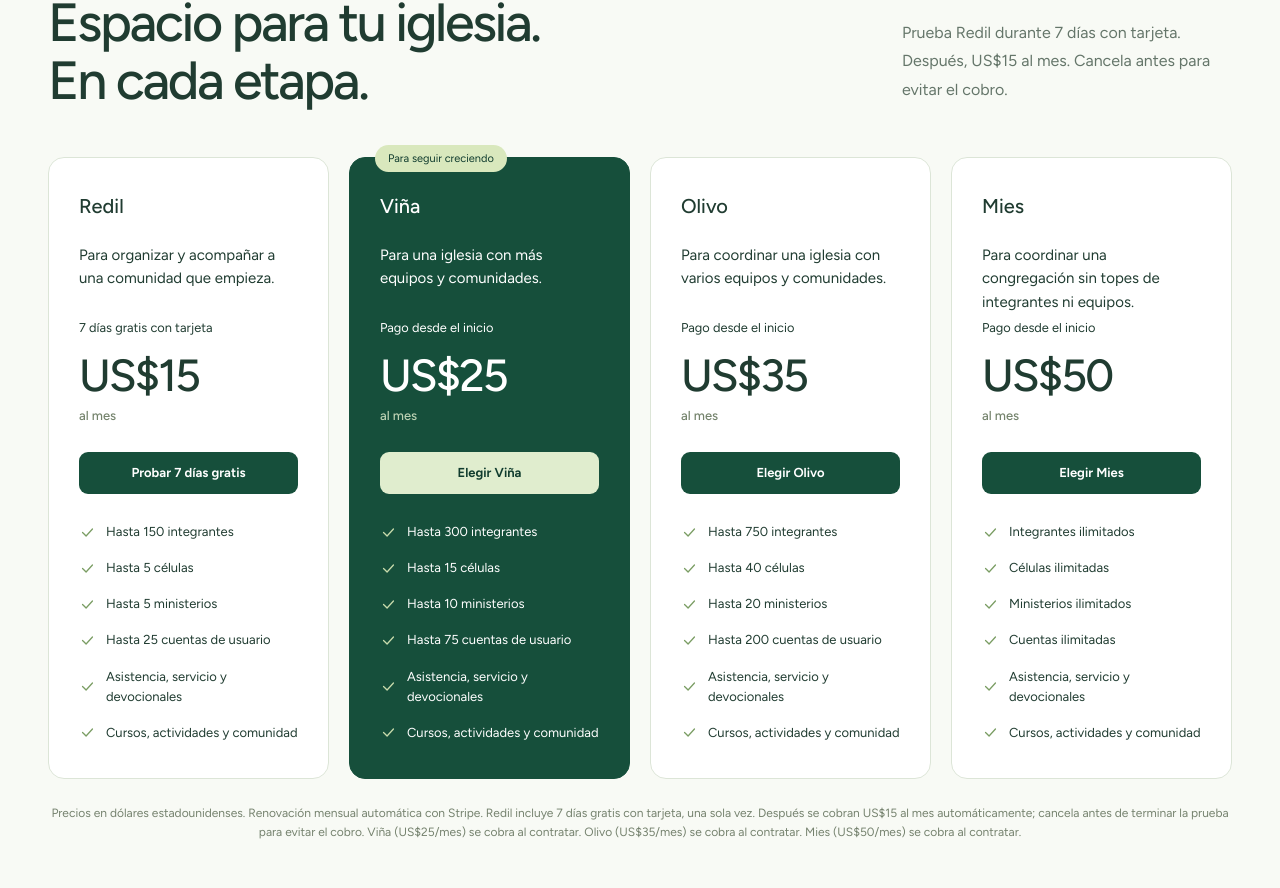
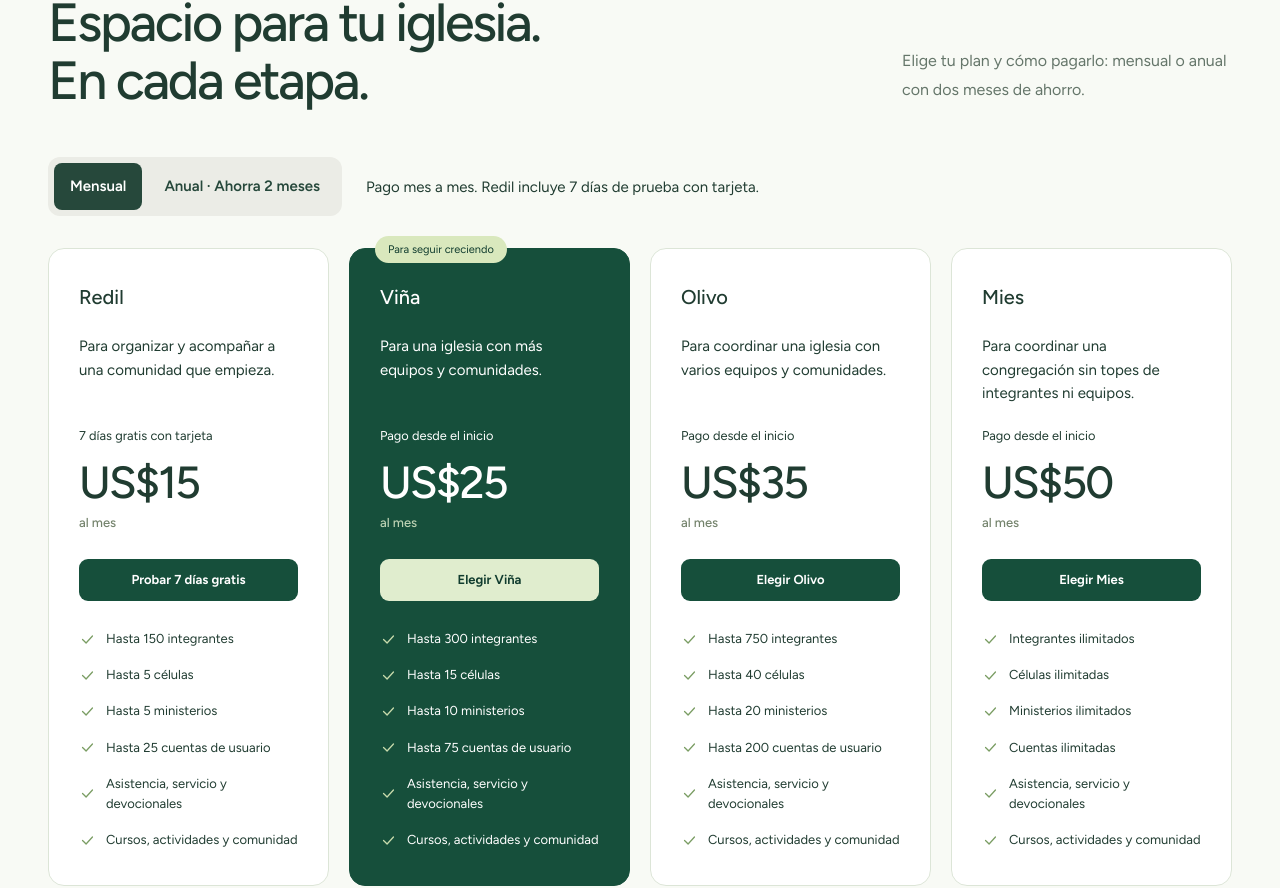
Before and after one commit to lucast1574/sheeplink-landing, a React (Vite) app: page / in a window 1280 px wide. Shown: the part 4730-5618 px from the top of the page. Built offline with nearby package versions, Linux system fonts and the light colour scheme.

Commit message:
Add annual billing plans without free trials

```diff
--- a/scripts/billing-catalog.mjs
+++ b/scripts/billing-catalog.mjs
@@ -4,6 +4,7 @@ const fields = [
   "description",
   "amount",
   "currency",
+  "interval",
   "trialDays",
   "maxUsers",
   "maxMembers",
@@ -30,6 +31,8 @@ export function readPublicCatalog(value) {
         !Number.isInteger(p.trialDays) ||
         p.trialDays < 0 ||
         p.trialDays > 30 ||
+        (p.interval !== undefined && !["month", "year"].includes(p.interval)) ||
+        (p.interval === "year" && p.trialDays !== 0) ||
         ["maxUsers", "maxMembers", "maxCells", "maxMinistries"].some(
           (k) => p[k] !== null && (!Number.isSafeInteger(p[k]) || p[k] < 1),
         ),
--- a/src/features/landing/components/PricingSection.tsx
+++ b/src/features/landing/components/PricingSection.tsx
@@ -1,8 +1,14 @@
+import { useState } from "react";
 import { appPath } from "../../../shared/config/sites";
-import { PLANS, PRICING } from "../landing.content";
+import { PLANS } from "../landing.content";
+import { pricingCopy } from "../pricing";
 import { Icon } from "./LandingIcons";
 import { MarketingButton } from "./MarketingButton";
 export function PricingSection() {
+  const [interval, setInterval] = useState<"month" | "year">("month");
+  const visiblePlans = PLANS.filter(
+    (p) => (p.interval ?? "month") === interval,
+  );
   return (
     <section className="landing-section landing-pricing" id="precios">
       <div className="landing-container">
@@ -15,10 +21,40 @@ export function PricingSection() {
               En cada etapa.
             </h2>
           </div>
-          <p>{PRICING.introduction}</p>
+          <p>
+            Elige tu plan y cómo pagarlo: mensual o anual con dos meses de
+            ahorro.
+          </p>
+        </div>
+        <div className="landing-billing-choice">
+          <div
+            className="landing-billing-toggle"
+            role="group"
+            aria-label="Periodicidad de pago"
+          >
+            <button
+              type="button"
+              aria-pressed={interval === "month"}
+              onClick={() => setInterval("month")}
+            >
+              Mensual
+            </button>
+            <button
+              type="button"
+              aria-pressed={interval === "year"}
+              onClick={() => setInterval("year")}
+            >
+              Anual · Ahorra 2 meses
+            </button>
+          </div>
+          <p aria-live="polite">
+            {interval === "year"
+              ? "Paga 10 meses y disfruta 12. Un solo cobro anual, sin prueba gratuita."
+              : "Pago mes a mes. Redil incluye 7 días de prueba con tarjeta."}
+          </p>
         </div>
         <div className="landing-plan-grid">
-          {PLANS.map((plan) => (
+          {visiblePlans.map((plan) => (
             <article
               key={plan.id}
               className={`landing-plan${plan.highlight ? " landing-plan--featured" : ""}`}
@@ -56,7 +92,9 @@ export function PricingSection() {
             </article>
           ))}
         </div>
-        <p className="landing-billing-note">{PRICING.terms}</p>
+        <p className="landing-billing-note">
+          {pricingCopy(visiblePlans).terms}
+        </p>
       </div>
     </section>
   );
--- a/src/features/landing/landing.content.ts
+++ b/src/features/landing/landing.content.ts
@@ -42,11 +42,11 @@ export const ROLES = [
     text: "Programa turnos y sabe quién sirve en cada actividad.",
   },
 ];
-export const PLANS = BILLING_CATALOG.map((p, index) => ({
+export const PLANS = BILLING_CATALOG.map((p) => ({
   ...p,
   price: priceLabel(p),
-  per: "al mes",
-  highlight: index === 1,
+  per: p.interval === "year" ? "al año" : "al mes",
+  highlight: p.id.startsWith("vina-"),
   cta:
     p.trialDays > 0 ? `Probar ${p.trialDays} días gratis` : `Elegir ${p.name}`,
   items: [
--- a/src/features/landing/landing.css
+++ b/src/features/landing/landing.css
@@ -1914,3 +1914,59 @@
     min-height: 0;
   }
 }
+
+.landing-billing-choice {
+  display: flex;
+  flex-wrap: wrap;
+  align-items: center;
+  gap: 16px 24px;
+  margin: 24px 0 32px;
+}
+.landing-billing-choice p {
+  margin: 0;
+  max-width: 48ch;
+  line-height: 1.6;
+}
+.landing-billing-toggle {
+  display: inline-flex;
+  flex-wrap: wrap;
+  gap: 6px;
+  padding: 6px;
+  border-radius: 12px;
+  background: #ebece6;
+}
+.landing-billing-toggle button {
+  font: inherit;
+  font-weight: 600;
+  color: #26483b;
+  background: transparent;
+  border: 0;
+  border-radius: 8px;
+  padding: 12px 16px;
+  cursor: pointer;
+  outline: none;
+}
+.landing-billing-toggle button[aria-pressed="true"] {
+  color: #fff;
+  background: #26483b;
+}
+.landing-billing-toggle button:hover,
+.landing-billing-toggle button:focus-visible {
+  background: #d4dfd5;
+  color: #193c2b;
+}
+@media (max-width: 480px) {
+  .landing-billing-toggle {
+    display: flex;
+    width: 100%;
+  }
+  .landing-billing-toggle button {
+    flex: 1;
+    padding: 12px 8px;
+    font-size: 14px;
+  }
+}
+
+.landing-plan .landing-plan-trial {
+  margin-top: 16px;
+}
--- a/src/features/landing/pages/ProductGuide.tsx
+++ b/src/features/landing/pages/ProductGuide.tsx
@@ -139,10 +139,10 @@ export default function ProductGuide() {
           <h2>Planes para tu comunidad.</h2>
           <div>
             <p>
-              Los planes mensuales se muestran en dólares estadounidenses y
-              varían según los límites de integrantes, células, ministerios y
-              cuentas de usuario. Consulta los precios y condiciones vigentes
-              antes de registrar tu iglesia.
+              Los planes mensuales y anuales se muestran en dólares
+              estadounidenses y varían según los límites de integrantes,
+              células, ministerios y cuentas de usuario. Consulta los precios y
+              condiciones vigentes antes de registrar tu iglesia.
             </p>
             <p>
               {PRICING.disclosure} {PRICING.cancellation}
--- a/src/features/landing/pricing.ts
+++ b/src/features/landing/pricing.ts
@@ -4,6 +4,7 @@ export interface PublicPlan {
   description: string;
   amount: number;
   currency: string;
+  interval?: string;
   trialDays: number;
   maxUsers: number | null;
   maxMembers: number | null;
@@ -13,13 +14,13 @@ export interface PublicPlan {
 export const priceLabel = (plan: PublicPlan) =>
   `US$${(plan.amount / 100).toLocaleString("en-US", { maximumFractionDigits: 2 })}`;
 export function pricingCopy(plans: readonly PublicPlan[]) {
-  const trial = plans.find((p) => p.trialDays > 0);
+  const trial = plans.find((p) => p.interval !== "year" && p.trialDays > 0);
   const first = trial ?? plans[0];
   const terms = plans
     .map((p) =>
-      p.trialDays > 0
+      p.interval !== "year" && p.trialDays > 0
         ? `${p.name} incluye ${p.trialDays} días gratis con tarjeta, una sola vez. Después se cobran ${priceLabel(p)} al mes automáticamente; cancela antes de terminar la prueba para evitar el cobro.`
-        : `${p.name} (${priceLabel(p)}/mes) se cobra al contratar.`,
+        : `${p.name} (${priceLabel(p)}/${p.interval === "year" ? "año" : "mes"}) se cobra al contratar.${p.interval === "year" ? " Sin prueba gratuita." : ""}`,
     )
     .join(" ");
   return {
@@ -37,9 +38,9 @@ export function pricingCopy(plans: readonly PublicPlan[]) {
       ? "Cancela antes de terminar la prueba para evitar el cobro."
       : "Administra o cancela la renovación desde Facturación.",
     disclosure: first
-      ? `${first.name} · ${first.trialDays ? `Con tarjeta. Después, ${priceLabel(first)}/mes. Cancela antes para evitar el cobro.` : `${priceLabel(first)}/mes. Pago desde el inicio.`}`
+      ? `${first.name} · ${first.trialDays ? `Con tarjeta. Después, ${priceLabel(first)}/mes. Cancela antes para evitar el cobro.` : `${priceLabel(first)}/${first.interval === "year" ? "año" : "mes"}. Pago desde el inicio.`}`
       : "Consulta los planes disponibles en Facturación.",
-    terms: `Precios en dólares estadounidenses. Renovación mensual automática con Stripe. ${terms}`,
+    terms: `Precios en dólares estadounidenses. Renovación automática mensual o anual con Stripe según la modalidad elegida. ${terms}`,
     faq: `${trial ? "Sí. " : ""}${terms} Crear una cuenta por sí solo no activa tu iglesia.`,
     legal: `Crear una cuenta no activa el acceso ni genera un cobro por sí solo. Para activar la iglesia debes contratar un plan en Stripe. ${terms} Stripe muestra el importe y la periodicidad antes de confirmar.`,
   };
--- a/src/features/legal/legal.content.ts
+++ b/src/features/legal/legal.content.ts
@@ -75,7 +75,7 @@ export const LEGAL_DOCUMENTS = {
         title: "4. Prueba, planes y pagos",
         paragraphs: [
           PRICING.legal,
-          "Al vencer un plan, la aplicación puede limitar la cuenta a consulta; una suspensión puede impedir el acceso. Los planes de pago se contratan mediante Stripe y se renuevan mensualmente hasta su cancelación. Antes de confirmar, Stripe muestra el importe y la periodicidad. El responsable de la iglesia puede consultar facturas, actualizar el método de pago y cancelar la renovación desde Facturación. Para aclaraciones o solicitudes de devolución, escribe al contacto del servicio. Se respetarán los derechos y devoluciones exigibles por la normativa aplicable y las condiciones expresamente acordadas.",
+          "Al vencer un plan, la aplicación puede limitar la cuenta a consulta; una suspensión puede impedir el acceso. Los planes de pago se contratan mediante Stripe y se renuevan mensual o anualmente, según la modalidad elegida, hasta su cancelación. Los planes anuales se cobran completos al contratar y no incluyen prueba gratuita. Antes de confirmar, Stripe muestra el importe y la periodicidad. El responsable de la iglesia puede consultar facturas, actualizar el método de pago y cancelar la renovación desde Facturación. Para aclaraciones o solicitudes de devolución, escribe al contacto del servicio. Se respetarán los derechos y devoluciones exigibles por la normativa aplicable y las condiciones expresamente acordadas.",
         ],
       },
       {
--- a/src/structuredData.ts
+++ b/src/structuredData.ts
@@ -88,19 +88,21 @@ export function structuredData(path: string) {
       publisher: { "@id": SITE_URL + "/#organization" },
       offers: PLANS.map((p) => ({
         "@type": "Offer",
-        name: p.name,
+        name: `${p.name} ${p.interval === "year" ? "anual" : "mensual"}`,
         price: p.price.replace(/[^0-9.]/g, ""),
         priceCurrency: "USD",
         url: SITE_URL + "/#precios",
         description:
           p.trialDays > 0
             ? `${p.trialDays} días gratis con tarjeta, después US$${p.amount / 100}/mes. Renovación automática; cancela antes para evitar el cobro.`
-            : p.description,
+            : p.interval === "year"
+              ? `${p.description} Pago anual al contratar, sin prueba gratuita.`
+              : p.description,
         priceSpecification: {
           "@type": "UnitPriceSpecification",
           price: p.amount / 100,
           priceCurrency: p.currency.toUpperCase(),
-          billingDuration: "P1M",
+          billingDuration: p.interval === "year" ? "P1Y" : "P1M",
         },
       })),
     });
```
Also changed, not shown: src/features/landing/billing-catalog.generated.json (+56 -0 lines), 2 other files (tests, documents, lock files or other folders).
